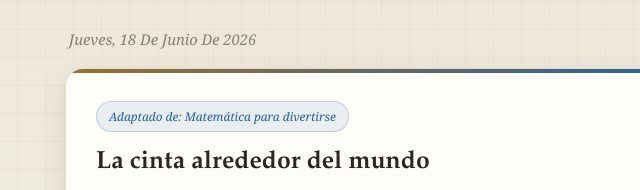
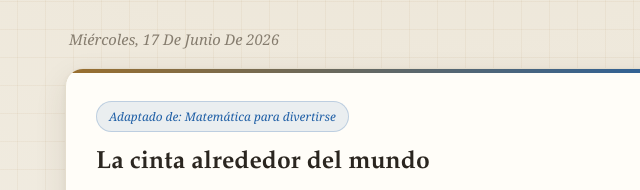
Before and after one commit to Spyder-cripto/problema-del-dia, a plain HTML site: page index.html in a window 1280 px wide. Shown: the part 195-385 px from the top of the page, 235-875 px from the left. Drawn offline with Linux system fonts and the light colour scheme.

Commit message:
La serie empieza hoy, 17 de junio de 2026

```diff
--- a/index.html
+++ b/index.html
@@ -154,7 +154,7 @@
 <script>
 // ====== CONFIGURACIÓN ======
 // Fecha de inicio de la serie (el día 1). Ajústala si quieres empezar otro día.
-const INICIO = "2026-06-18";
+const INICIO = "2026-06-17";
 
 // ====== PROBLEMAS (reescritos, citando la fuente) ======
 const PROBLEMAS = [
```
